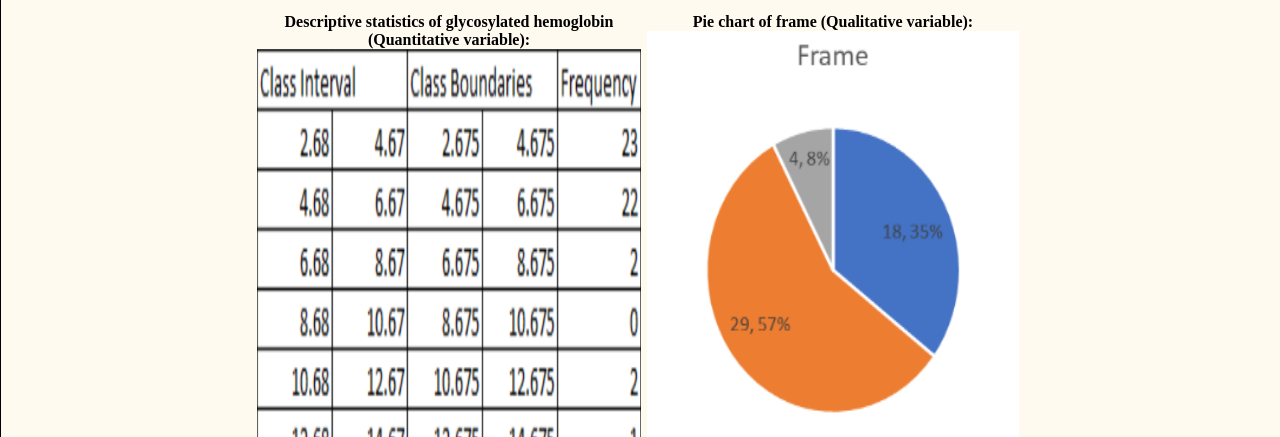
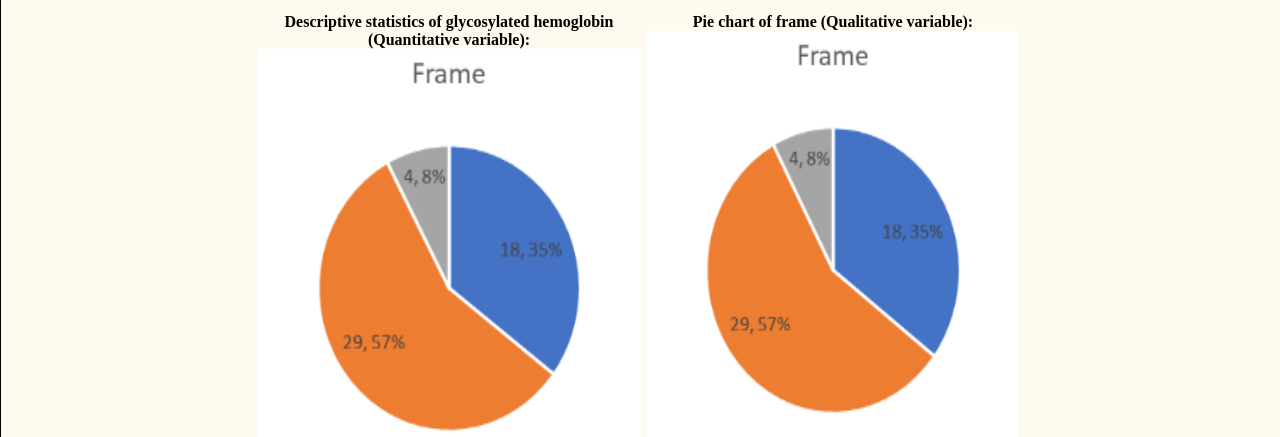
Before and after one commit to AztekWolfD/Q1QP_Li_dbdeomampo, a plain HTML site: page Q1QP_Li_dbbdeomampo/qualitativequantitativedatapage.html in a window 1280 px wide. Shown: the part 307-744 px from the top of the page. Drawn offline with nearby package versions, Linux system fonts and the light colour scheme.

Commit message:
Add files via upload

```diff
--- a/Q1QP_Li_dbbdeomampo/qualitativequantitativedatapage.html
+++ b/Q1QP_Li_dbbdeomampo/qualitativequantitativedatapage.html
@@ -28,7 +28,7 @@
                 <p>These are the data for the two things that should be considered the most when it comes to this research.</p>
                 <div class="quanti">
                     <h4>Descriptive statistics of glycosylated hemoglobin (Quantitative variable):</h4>
-                    <img src="/images/datastatofquanti.png" alt="Quantitative pic">
+                    <img src="images/framepiechart.png" alt="Qualitative pic">
                 </div>
                 <div class="quali">
                     <h4>Pie chart of frame (Qualitative variable):</h4>
```
Also changed, not shown: qualitativequantitativedatapage.html (+1 -1 lines).
